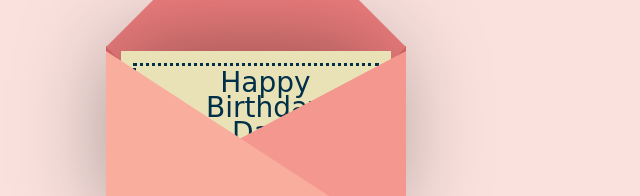
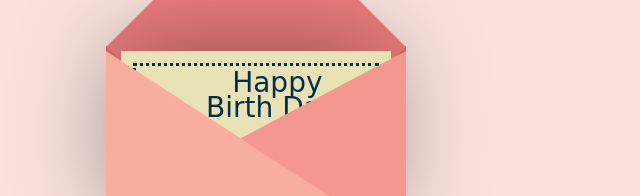
Before and after one commit to kluckysingh/Birthday_card, a plain HTML site: page index.html in a window 1280 px wide. Shown: the part 292-488 px from the top of the page, without its empty margins (384-1024 px from the left). Drawn offline with nearby package versions, Linux system fonts and the light colour scheme.

Commit message:
Update index.html

```diff
--- a/index.html
+++ b/index.html
@@ -17,7 +17,7 @@
             <div class="envelope"></div>
             <div class="front"></div>
             <div class="card">
-                <div class="text">Happy</br> Birthday</br> Day!</div>
+                <div class="text">Happy</br> Birth Day!</div>
                 <div class="heart"></div>
             </div>
         </div>
```
